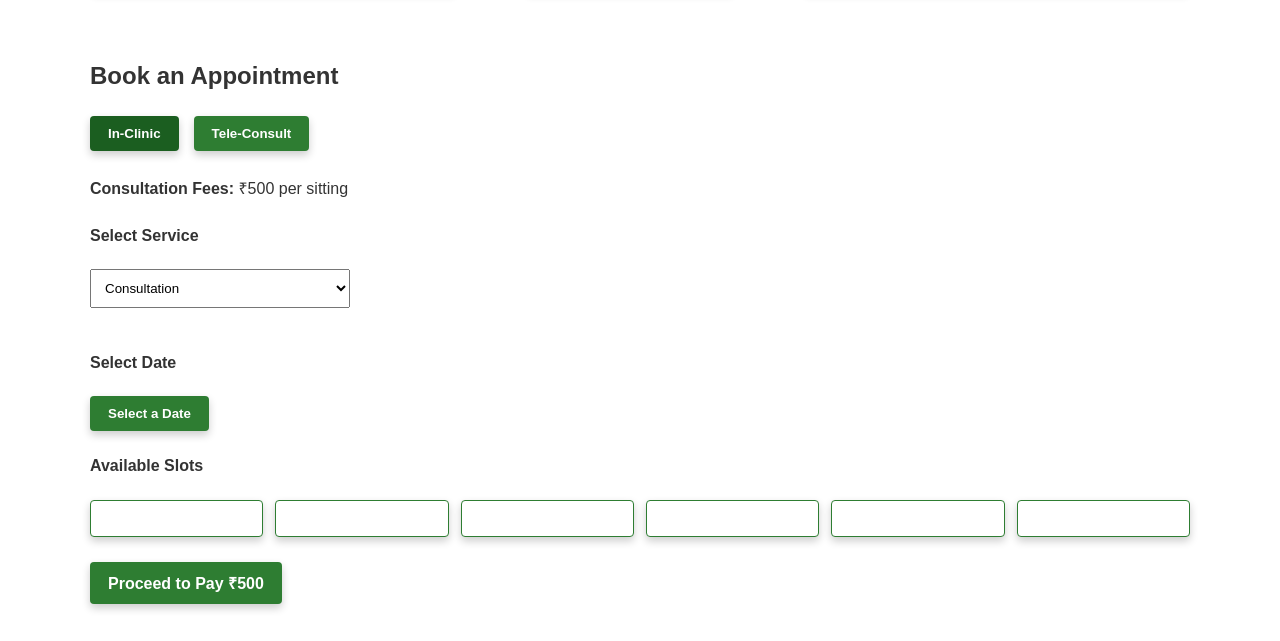
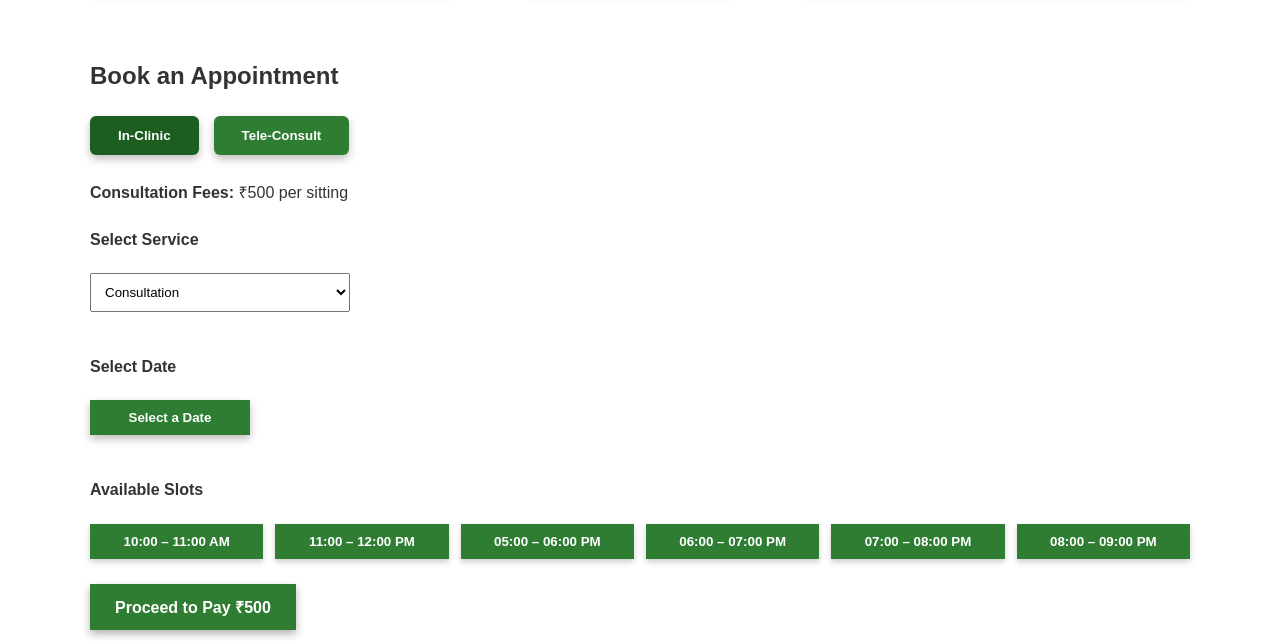
Before and after one commit to bloomcounselling/bloom-child-counselling, a plain HTML site: page index.html in a window 1280 px wide. Shown: the part 1826-2467 px from the top of the page. Drawn offline with Linux system fonts and the light colour scheme; grey boxes are pictures that could not be loaded; a script that the page names is missing.

Commit message:
Update style.css

```diff
--- a/css/style.css
+++ b/css/style.css
@@ -94,32 +94,6 @@ body {
     border-radius: 6px;
 }
 
-/* Appointment Tabs – styled */
-.tabs {
-    display: flex;
-    gap: 15px;
-    margin-bottom: 25px;
-}
-
-.tab-btn {
-    background: #e6f4ea;            /* light green */
-    color: #000;
-    font-weight: bold;
-    padding: 12px 28px;
-    border: none;
-    border-radius: 6px;
-    cursor: pointer;
-    box-shadow: 0 4px 8px rgba(0,0,0,0.15);
-    transition: all 0.2s ease;
-}
-
-.tab-btn.active {
-    background: #b7e4c7;            /* darker green */
-}
-
-.tab-btn:hover {
-    transform: translateY(-1px);
-}
 
 /* Contact */
 .contact {
@@ -196,54 +170,6 @@ footer {
 }
 
 
-/* Tabs */
-.tabs {
-    display: flex;
-    gap: 10px;
-    margin-bottom: 20px;
-}
-.tab-btn {
-    padding: 10px 20px;
-    border: none;
-    background: #ccc;
-    cursor: pointer;
-}
-.tab-btn.active {
-    background: #2e7d32;
-    color: #fff;
-}
-
-.tab-content {
-    display: none;
-}
-.tab-content.active {
-    display: block;
-}
-
-/* Slots */
-.slots {
-    display: grid;
-    grid-template-columns: repeat(auto-fit, minmax(160px, 1fr));
-    gap: 10px;
-    margin-bottom: 20px;
-}
-.slots button {
-    padding: 10px;
-    border: 1px solid #2e7d32;
-    background: #fff;
-    cursor: pointer;
-}
-
-.pay-btn {
-    background: #2e7d32;
-    color: #fff;
-    padding: 12px 25px;
-    border: none;
-    font-size: 16px;
-    cursor: pointer;
-}
-
-
 .service-select {
     width: 260px;
     padding: 10px;
@@ -259,28 +185,15 @@ footer {
     margin-bottom: 20px;
 }
 
-.hidden-date {
-    display: none;
+
+/* Layout */
+.service-select {
+    width: 260px;
+    padding: 10px;
+    margin-bottom: 20px;
 }
 
-/* Common green button style */
-.pay-btn,
-.tab-btn,
-.action-btn,
-.slot-btn {
-    background: #2e7d32;
-    color: #fff;
-    border: none;
-    padding: 10px 18px;
-    cursor: pointer;
-    border-radius: 4px;
-    box-shadow: 0 4px 8px rgba(0,0,0,0.2);
-    font-weight: bold;
-}
-
-.tab-btn.active {
-    background: #1b5e20;
-}
+/* ========== APPOINTMENT SECTION – FINAL CLEAN CSS ========== */
 
 /* Tabs */
 .tabs {
@@ -289,24 +202,47 @@ footer {
     margin-bottom: 25px;
 }
 
-/* Layout */
+.tab-btn {
+    background: #2e7d32;
+    color: #ffffff;
+    font-weight: bold;
+    padding: 12px 28px;
+    border: none;
+    border-radius: 6px;
+    cursor: pointer;
+    box-shadow: 0 4px 8px rgba(0,0,0,0.25);
+}
+
+.tab-btn.active {
+    background: #1b5e20;
+}
+
+/* Tab content visibility */
+.tab-content {
+    display: none;
+}
+.tab-content.active {
+    display: block;
+}
+
+/* Service dropdown */
 .service-select {
     width: 260px;
     padding: 10px;
     margin-bottom: 20px;
 }
 
-.slots {
-    display: grid;
-    grid-template-columns: repeat(auto-fit, minmax(160px, 1fr));
-    gap: 12px;
-    margin-bottom: 25px;
-}
-
-/* Slot selected */
-.slot-btn.selected {
-    background: #f8d7da;
-    color: #000;
+/* Date button */
+.action-btn {
+    width: 160px;
+    padding: 10px;
+    background: #2e7d32;
+    color: #ffffff;
+    border: none;
+    cursor: pointer;
+    margin-bottom: 20px;
+    font-weight: bold;
+    box-shadow: 0 4px 8px rgba(0,0,0,0.25);
 }
 
 /* Hidden date input (mobile-safe) */
@@ -317,10 +253,39 @@ footer {
     height: 0;
 }
 
-/* Tab content */
-.tab-content {
-    display: none;
+/* Slots container */
+.slots {
+    display: grid;
+    grid-template-columns: repeat(auto-fit, minmax(160px, 1fr));
+    gap: 12px;
+    margin-bottom: 25px;
 }
-.tab-content.active {
-    display: block;
+
+/* Slot buttons – DEFAULT STATE (VISIBLE TEXT) */
+.slot-btn {
+    background: #2e7d32;
+    color: #ffffff;
+    border: none;
+    padding: 10px;
+    font-weight: bold;
+    cursor: pointer;
+    box-shadow: 0 3px 6px rgba(0,0,0,0.2);
 }
+
+/* Slot selected */
+.slot-btn.selected {
+    background: #f8d7da;
+    color: #000000;
+}
+
+/* Pay button */
+.pay-btn {
+    background: #2e7d32;
+    color: #ffffff;
+    padding: 12px 25px;
+    border: none;
+    font-size: 16px;
+    cursor: pointer;
+    font-weight: bold;
+    box-shadow: 0 4px 8px rgba(0,0,0,0.3);
+}
```
